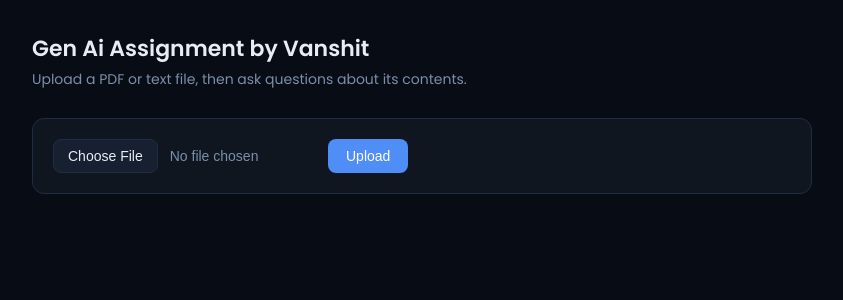
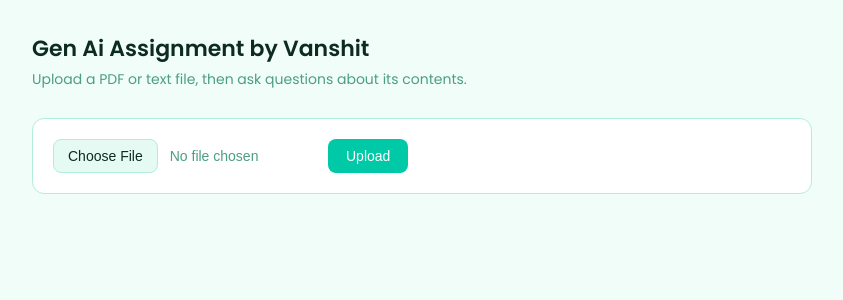
Before and after one commit to vanshitm12/NotebookLM-RAG, a Next.js app: page / in a window 1280 px wide. Shown: the top 300 px of the page, without its empty margins (218-1061 px from the left). Built offline with nearby package versions, Linux system fonts and the light colour scheme.

Commit message:
Final Commit

```diff
--- a/app/globals.css
+++ b/app/globals.css
@@ -7,16 +7,16 @@
 }
 
 :root {
-  --bg: #080c14;
-  --surface: #0f1620;
-  --surface-2: #162030;
-  --border: #1e2d44;
-  --text: #e8edf5;
-  --muted: #7a8faa;
-  --accent: #4f8ef7;
-  --accent-hover: #6ba3ff;
-  --user: #152040;
-  --error: #f06b6b;
+  --bg: #f0fdf9;
+  --surface: #ffffff;
+  --surface-2: #e6faf4;
+  --border: #b2edd9;
+  --text: #0d2b22;
+  --muted: #4d9e82;
+  --accent: #00c9a7;
+  --accent-hover: #00b396;
+  --user: #ccf7ee;
+  --error: #f05a5a;
 }
 
 html,
```
